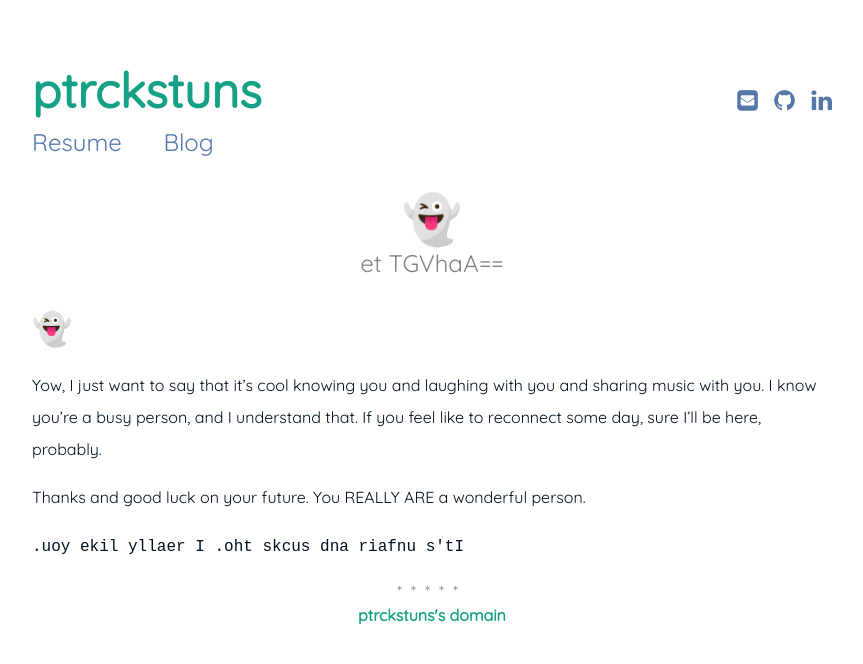
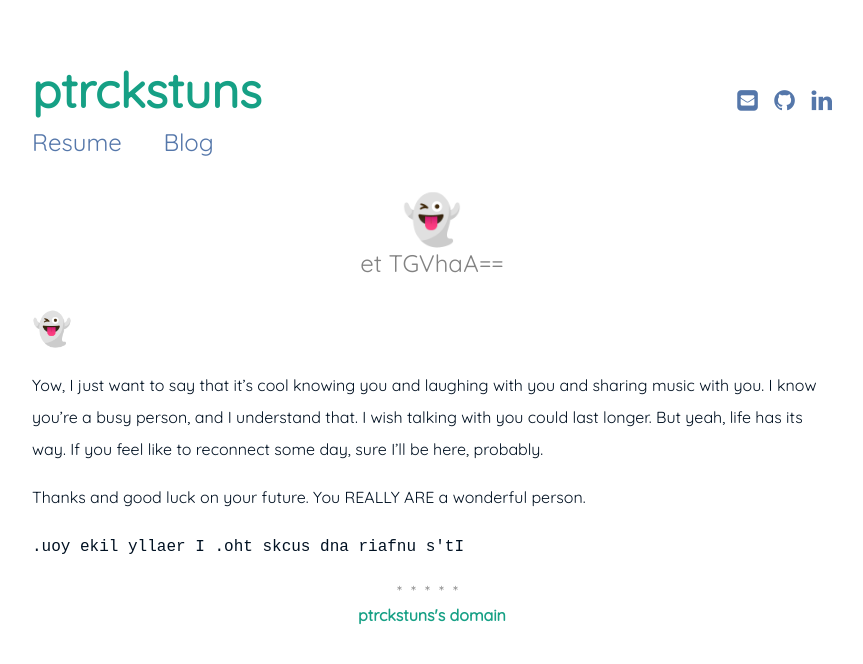
Before and after one commit to ptrckstuns/ptrckstuns.github.io, a Jekyll site: the page built from _posts/2022-03-07-leah.md, in a window 1280 px wide. Shown: the top 664 px of the page, without its empty margins (208-1071 px from the left). Built offline with Jekyll 4.4.1, drawn with Linux system fonts in a browser that asks for light colours.

Commit message:
Update 2022-03-07-leah.md

```diff
--- a/_posts/2022-03-07-leah.md
+++ b/_posts/2022-03-07-leah.md
@@ -9,7 +9,9 @@ categories: ["secret"]
 # 👻
 
 Yow, I just want to say that it's cool knowing you and laughing with you and sharing music with you.
-I know you're a busy person, and I understand that. If you feel like to reconnect some day, sure I'll be here, probably.
+I know you're a busy person, and I understand that. I wish talking with you could last longer.
+But yeah, life has its way.
+If you feel like to reconnect some day, sure I'll be here, probably.
 
 Thanks and good luck on your future. You REALLY ARE a wonderful person.
 
```
